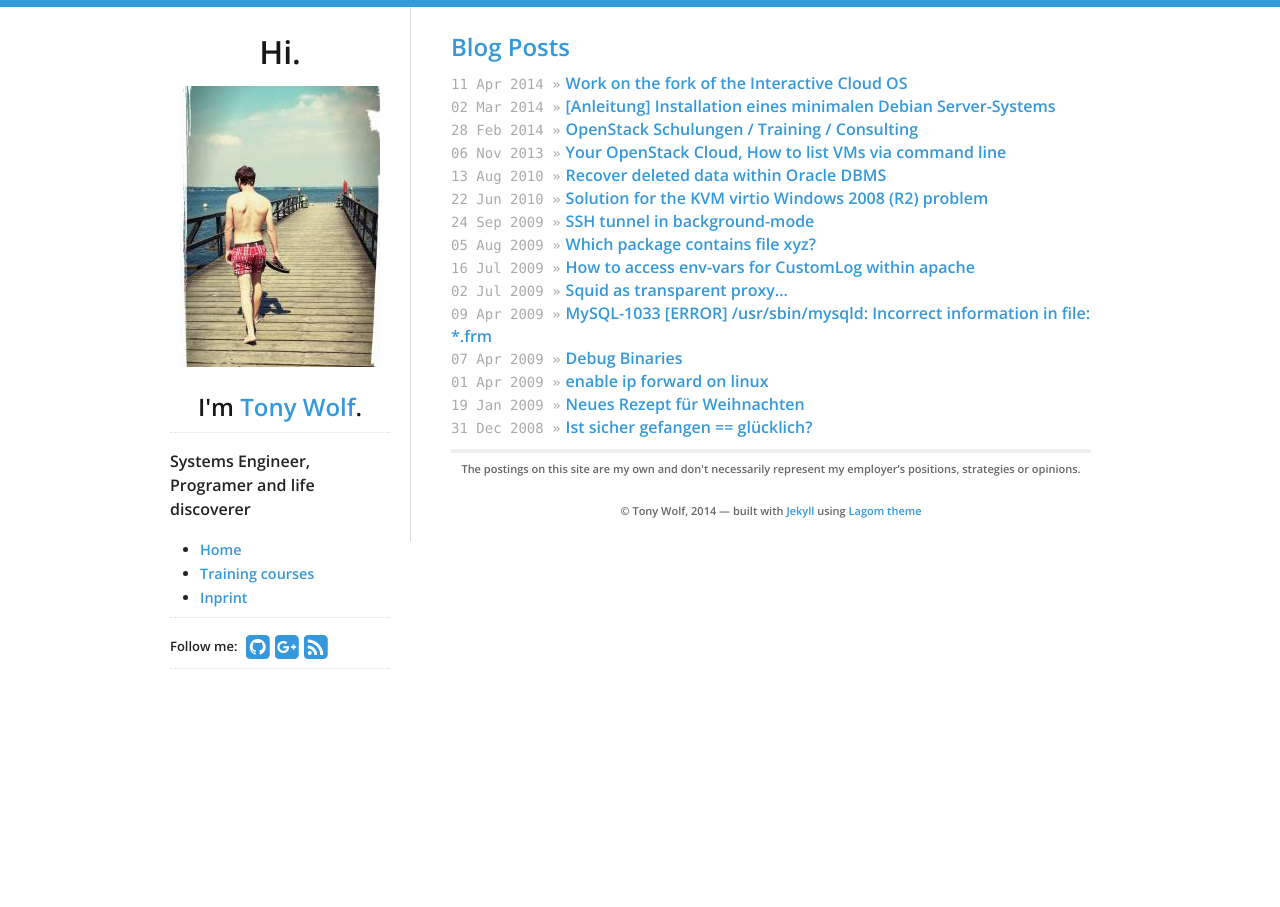
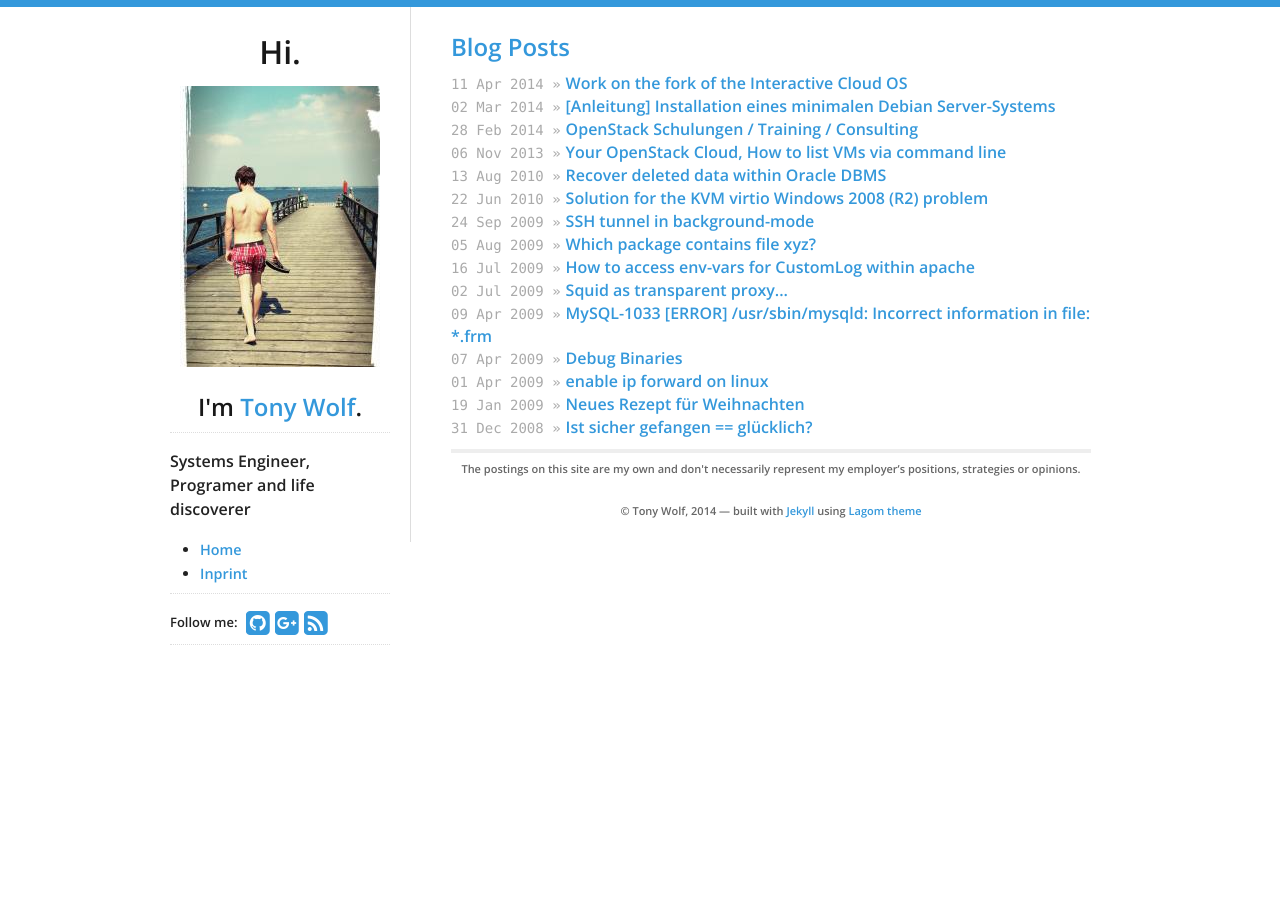
Before and after one commit to tonyfahrion/twolfy.github.io, a Jekyll site: the page built from index.html, in a window 1280 px wide. Built offline with Jekyll 4.4.1, drawn with Linux system fonts in a browser that asks for light colours; nearby versions of some CDN libraries.

Commit message:
Update sidebar.html
Remove "Schulungen", as they are deprecated

```diff
--- a/_includes/sidebar.html
+++ b/_includes/sidebar.html
@@ -9,7 +9,6 @@
   <p>{{ site.description }}</p>
   <ul>
     <li><a href="/">Home</a></li>
-    <li><a href="/schulungen/">Training courses</a></li>
     <li><a href="/impressum/">Inprint</a></li>
   </ul>
   <hr/>
```
